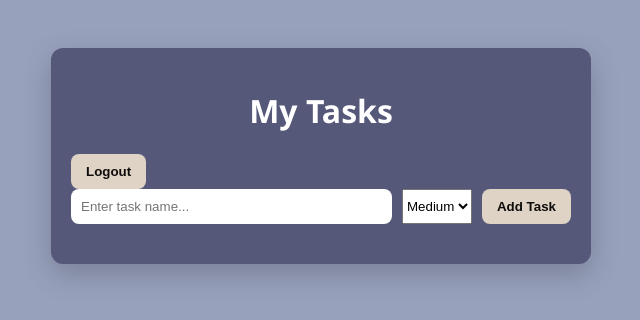
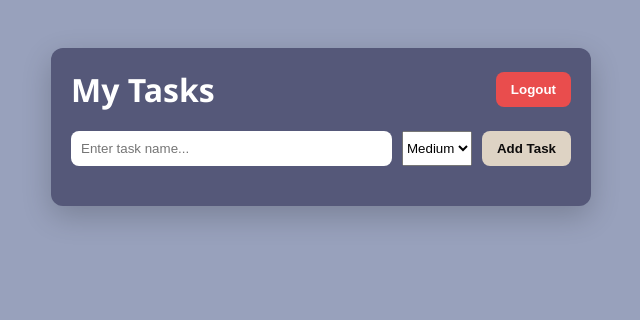
Before and after one commit to sanjanaa2102/todo-app, a website: page postgresql-database/index.html in a window 1280 px wide. Shown: the whole page, without its empty margins (319-959 px from the left). Drawn offline with Linux system fonts and the light colour scheme; no server answers; sample sign-in values are in the browser's storage.

Commit message:
Update style.css

```diff
--- a/postgresql-database/style.css
+++ b/postgresql-database/style.css
@@ -17,7 +17,8 @@ body {
 }
 
 h1 {
-  text-align: center;
+  text-align: left;
+  margin: 0;
 }
 
 .task-input {
@@ -74,3 +75,34 @@ ul {
 .actions .edit {
   background: #8d969fbb;
 }
+
+.logout {
+
+
+  padding: 10px 15px;
+  background: #e94d4d;
+  border: none;
+  border-radius: 8px;
+  cursor: pointer;
+  color: white;
+  font-weight: bold;
+}
+
+
+.task.completed span {
+  text-decoration: line-through;
+  opacity: 0.6;
+}
+
+
+.task input[type="checkbox"] {
+  margin-right: 15px;
+  min-width: 18px;
+  min-height: 18px;
+}
+.header {
+  display: flex;
+  justify-content: space-between;
+  align-items: center;
+  margin-bottom: 20px;
+}
```
